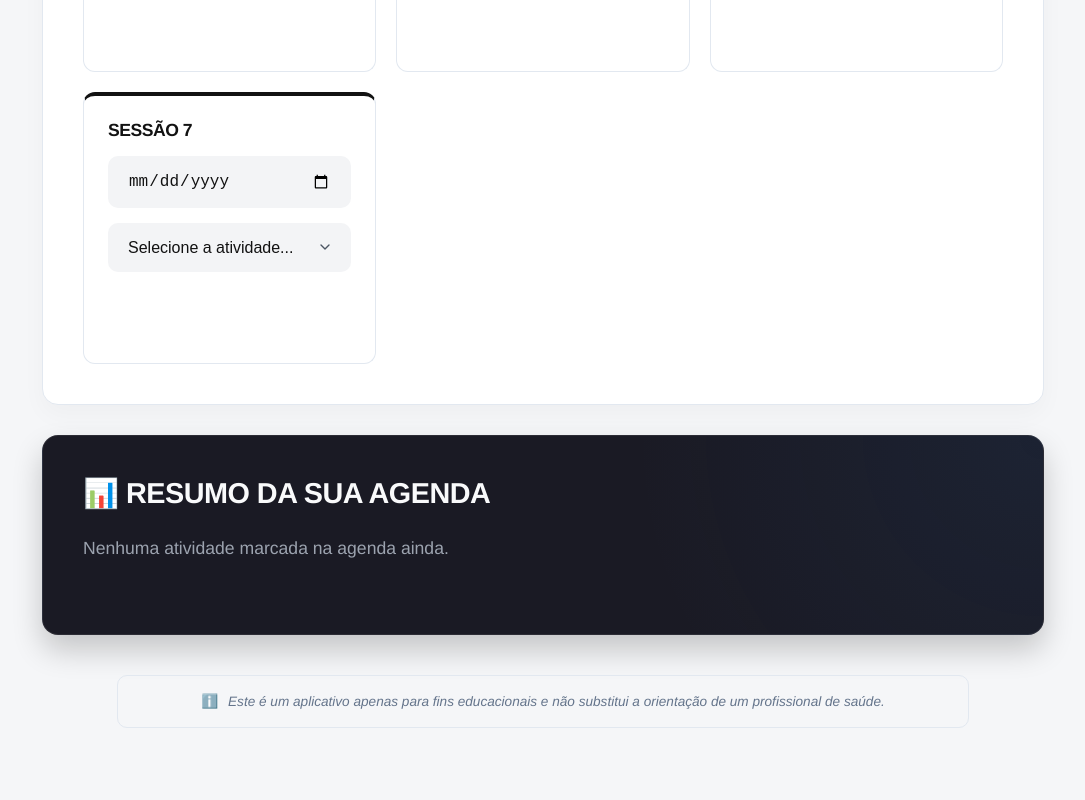
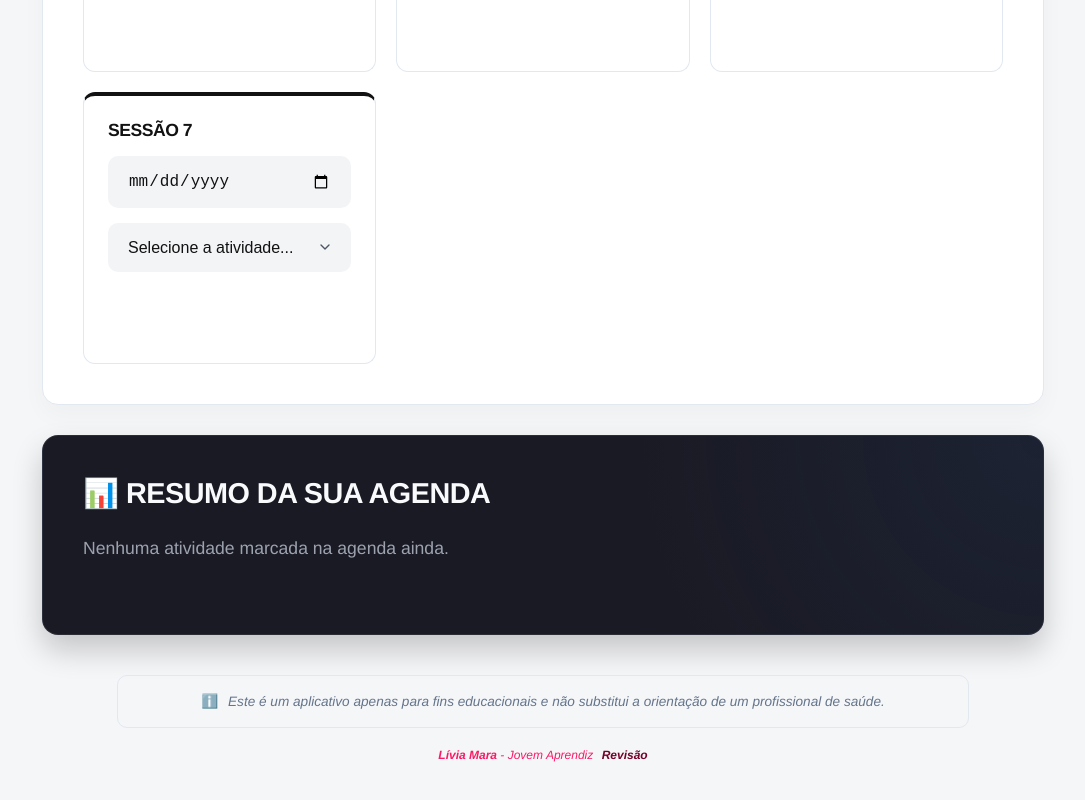
Before and after one commit to JLopes2024/app-beneficios-esporte, a React (Vite) app: page / in a window 1280 px wide. Shown: the part 2850-3650 px from the top of the page, without its empty margins (97-1182 px from the left). Built offline with nearby package versions, Linux system fonts and the light colour scheme; a web font is replaced by a local one.

Commit message:
revisao-livia

```diff
--- a/src/App.jsx
+++ b/src/App.jsx
@@ -77,6 +77,7 @@ function App() {
       </main>
 
       <p className="disclaimer">Este é um aplicativo apenas para fins educacionais e não substitui a orientação de um profissional de saúde.</p>
+      <p className="revisao"><b>Lívia Mara</b> - Jovem Aprendiz <span className="revisao-span">Revisão</span></p>
     </div>
   );
 }
--- a/src/styles/App.css
+++ b/src/styles/App.css
@@ -368,6 +368,19 @@ input[type="range"]:hover::-webkit-slider-thumb {
   font-style: italic;
   font-weight: 500;
 }
+.revisao {
+  font-size: 0.75rem;
+  color: #fc1965;
+  text-align: center;
+  margin-top: 10px;
+  font-style: italic;
+}
+.revisao-span {
+  color: #740228;
+  font-weight: 700;
+  margin-left: 5px;
+}
+
 
 .disclaimer::before {
   content: 'ℹ️ ';
```
